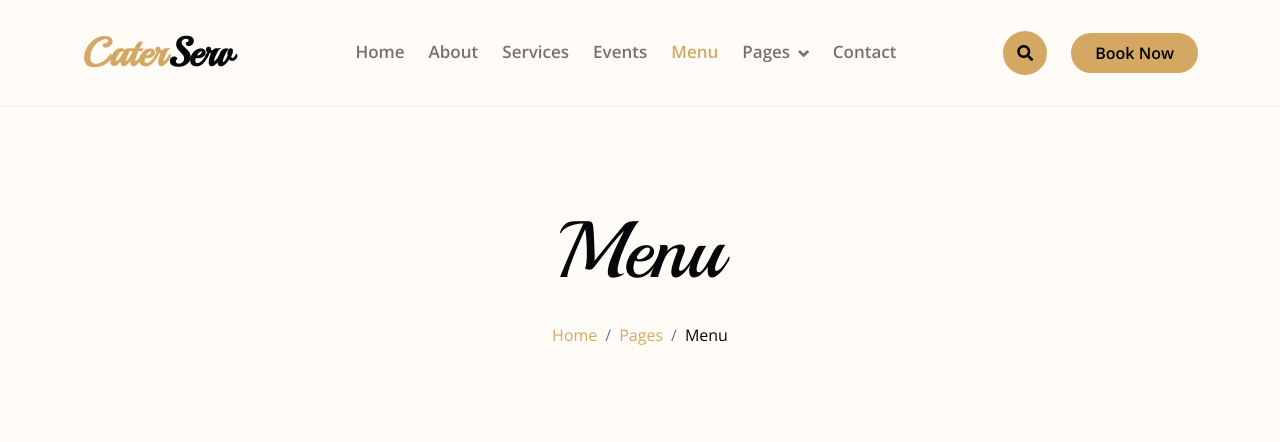
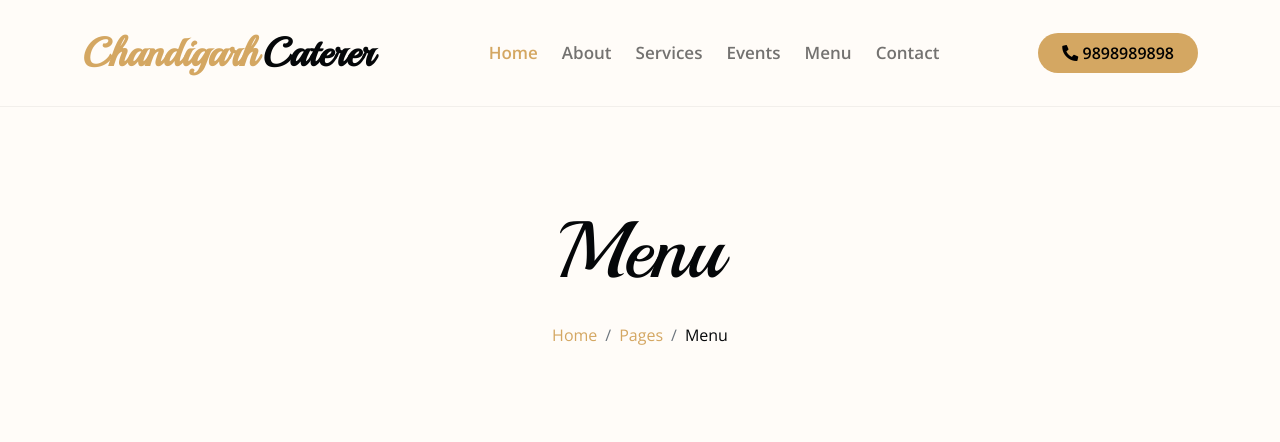
Before and after one commit to devzila/caterer.in, a PHP site: page /menu in a window 1280 px wide. Shown: the top 442 px of the page. Run offline with PHP 8.4, Linux system fonts and the light colour scheme; some libraries are stand-ins or nearby versions.

Commit message:
common nav

```diff
--- a/inc/nav.php
+++ b/inc/nav.php
@@ -2,7 +2,7 @@
     <div class="container-fluid nav-bar">
       <div class="container">
         <nav class="navbar navbar-light navbar-expand-lg py-4">
-          <a href="index.html" class="navbar-brand">
+          <a href="index" class="navbar-brand">
             <h1 class="text-primary fw-bold mb-0">
               Chandigarh<span class="text-dark">Caterer</span>
             </h1>
@@ -17,12 +17,12 @@
           </button>
           <div class="collapse navbar-collapse" id="navbarCollapse">
             <div class="navbar-nav mx-auto">
-              <a href="index.html" class="nav-item nav-link active">Home</a>
-              <a href="about.html" class="nav-item nav-link">About</a>
-              <a href="service.html" class="nav-item nav-link">Services</a>
-              <a href="event.html" class="nav-item nav-link">Events</a>
-              <a href="menu.html" class="nav-item nav-link">Menu</a>
-              <a href="contact.html" class="nav-item nav-link">Contact</a>
+              <a href="index" class="nav-item nav-link active">Home</a>
+              <a href="about" class="nav-item nav-link">About</a>
+              <a href="service" class="nav-item nav-link">Services</a>
+              <a href="event" class="nav-item nav-link">Events</a>
+              <a href="menu" class="nav-item nav-link">Menu</a>
+              <a href="contact" class="nav-item nav-link">Contact</a>
             </div>
             <a
               href="tel:+919898989898"
--- a/menu.php
+++ b/menu.php
@@ -9,46 +9,7 @@
             <div class="spinner-grow text-primary" role="status"></div>
         </div>
         <!-- Spinner End -->
-
-
-        <!-- Navbar start -->
-        <div class="container-fluid nav-bar">
-            <div class="container">
-                <nav class="navbar navbar-light navbar-expand-lg py-4">
-                    <a href="index.html" class="navbar-brand">
-                        <h1 class="text-primary fw-bold mb-0">Cater<span class="text-dark">Serv</span> </h1>
-                    </a>
-                    <button class="navbar-toggler py-2 px-3" type="button" data-bs-toggle="collapse" data-bs-target="#navbarCollapse">
-                        <span class="fa fa-bars text-primary"></span>
-                    </button>
-                    <div class="collapse navbar-collapse" id="navbarCollapse">
-                        <div class="navbar-nav mx-auto">
-                            <a href="index.html" class="nav-item nav-link">Home</a>
-                            <a href="about.html" class="nav-item nav-link">About</a>
-                            <a href="service.html" class="nav-item nav-link">Services</a>
-                            <a href="event.html" class="nav-item nav-link">Events</a>
-                            <a href="menu.html" class="nav-item nav-link active">Menu</a>
-                            <div class="nav-item dropdown">
-                                <a href="#" class="nav-link dropdown-toggle" data-bs-toggle="dropdown">Pages</a>
-                                <div class="dropdown-menu bg-light">
-                                    <a href="book.html" class="dropdown-item">Booking</a>
-                                    <a href="blog.html" class="dropdown-item">Our Blog</a>
-                                    <a href="team.html" class="dropdown-item">Our Team</a>
-                                    <a href="testimonial.html" class="dropdown-item">Testimonial</a>
-                                    <a href="404.html" class="dropdown-item">404 Page</a>
-                                </div>
-                            </div>
-                            <a href="contact.html" class="nav-item nav-link">Contact</a>
-                        </div>
-                        <button class="btn-search btn btn-primary btn-md-square me-4 rounded-circle d-none d-lg-inline-flex" data-bs-toggle="modal" data-bs-target="#searchModal"><i class="fas fa-search"></i></button>
-                        <a href="" class="btn btn-primary py-2 px-4 d-none d-xl-inline-block rounded-pill">Book Now</a>
-                    </div>
-                </nav>
-            </div>
-        </div>
-        <!-- Navbar End -->
-
-
+        <?php include_once("inc/nav.php") ?>
         <!-- Modal Search Start -->
         <div class="modal fade" id="searchModal" tabindex="-1" aria-labelledby="exampleModalLabel" aria-hidden="true">
             <div class="modal-dialog modal-fullscreen">
```
